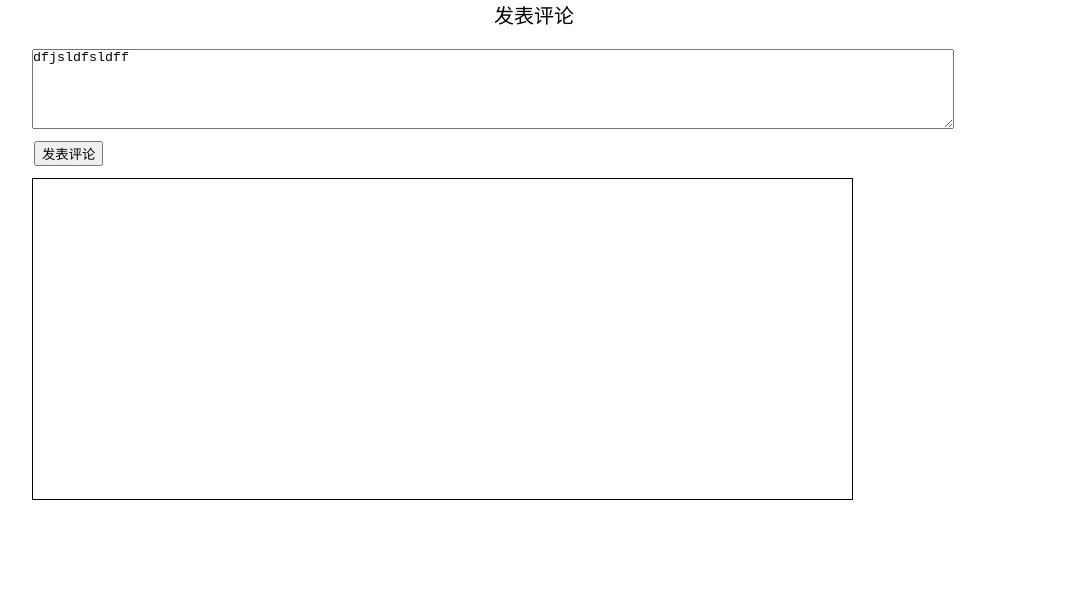
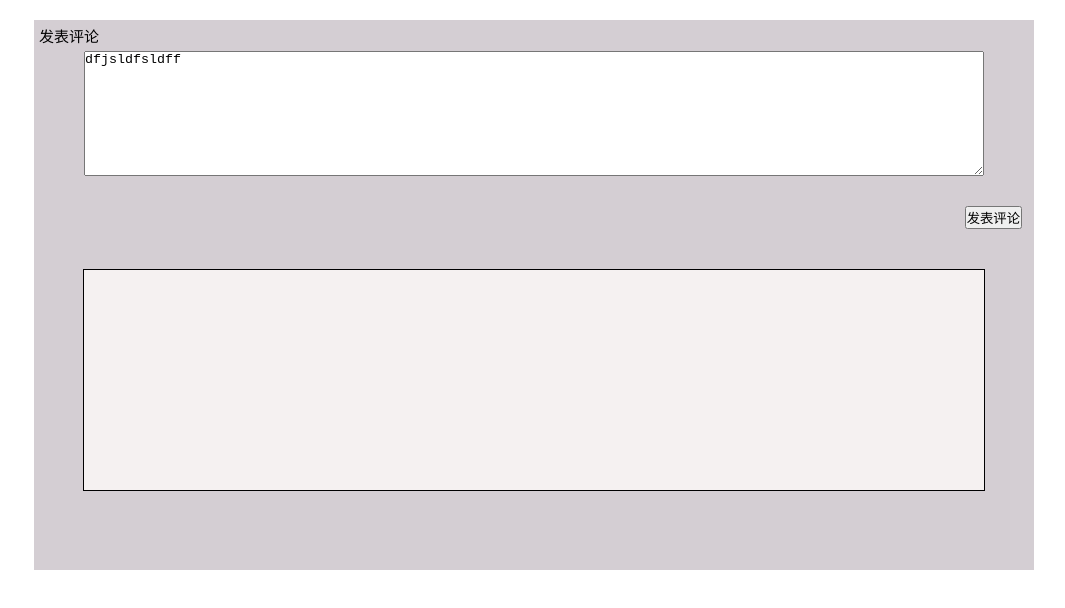
Before and after one commit to unatang/learningjQuery, a plain HTML site: page table.html in a window 1280 px wide. Shown: the whole page, without its empty margins (106-1171 px from the left). Drawn offline with Linux system fonts and the light colour scheme.

Commit message:
样式设置

```diff
--- a/table.css
+++ b/table.css
@@ -1,41 +1,51 @@
-body
+*
 {
     padding: 0px;
     margin: 0px;
 }
 #one
 {
-    width: 80%;
-    height: 100%;
+    width: 1000px;
+    height: 550px;
     margin: 0 auto;
+    margin-top: 20px;
+    background: #D4CED3;
 }
 #content
 {
-    border: 1px; solid black;
+    height: 38%;
 }
 p
 {
-    font-family: Arial;
-    font-size: 20px;
-    text-align: center;
+    padding: 5px;
+    font-size: 15px;
 }
 #textarea
 {
-    padding: 0px;
-    margin-left: 10px;
     width: 90%;
-    height: 10%;
+    height: 60%;
+    display: block;
+    margin: 0 auto;
+}
+#textarea:focus
+{
+    background-color:#F5F1F1;
+    border: 2px solid #22A8C7;
 }
 #button
 {
     margin: 12px;
-    position: relative;
+    float: right;
 
 }
 #header
 {
+    width: 90%;
+    height: 40%;
+    overflow: auto;
+    margin: 0 auto;
+    margin-top: 40px;
     border: 1px solid black;
-    width: 80%;
-    height: 40%;
-    margin-left: 10px;
+    background: #F5F1F1;
+
 }
```
